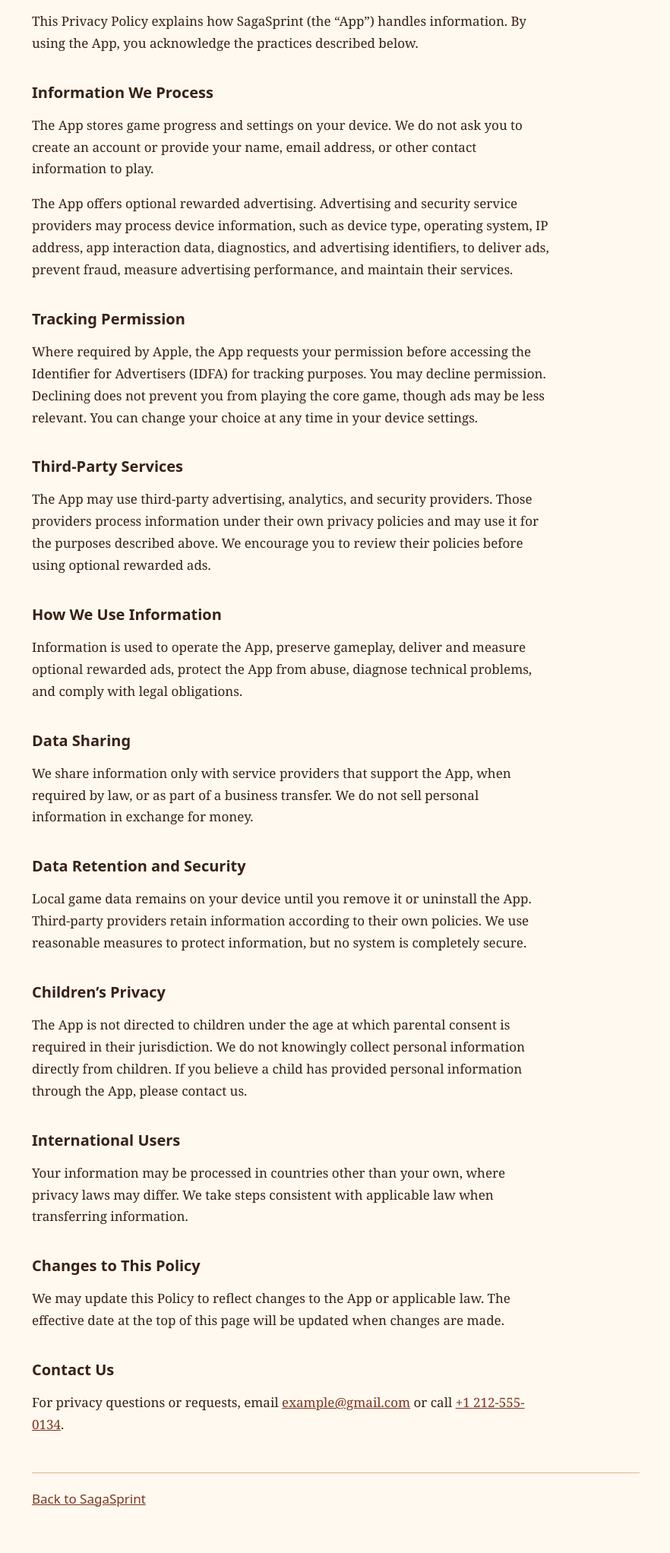
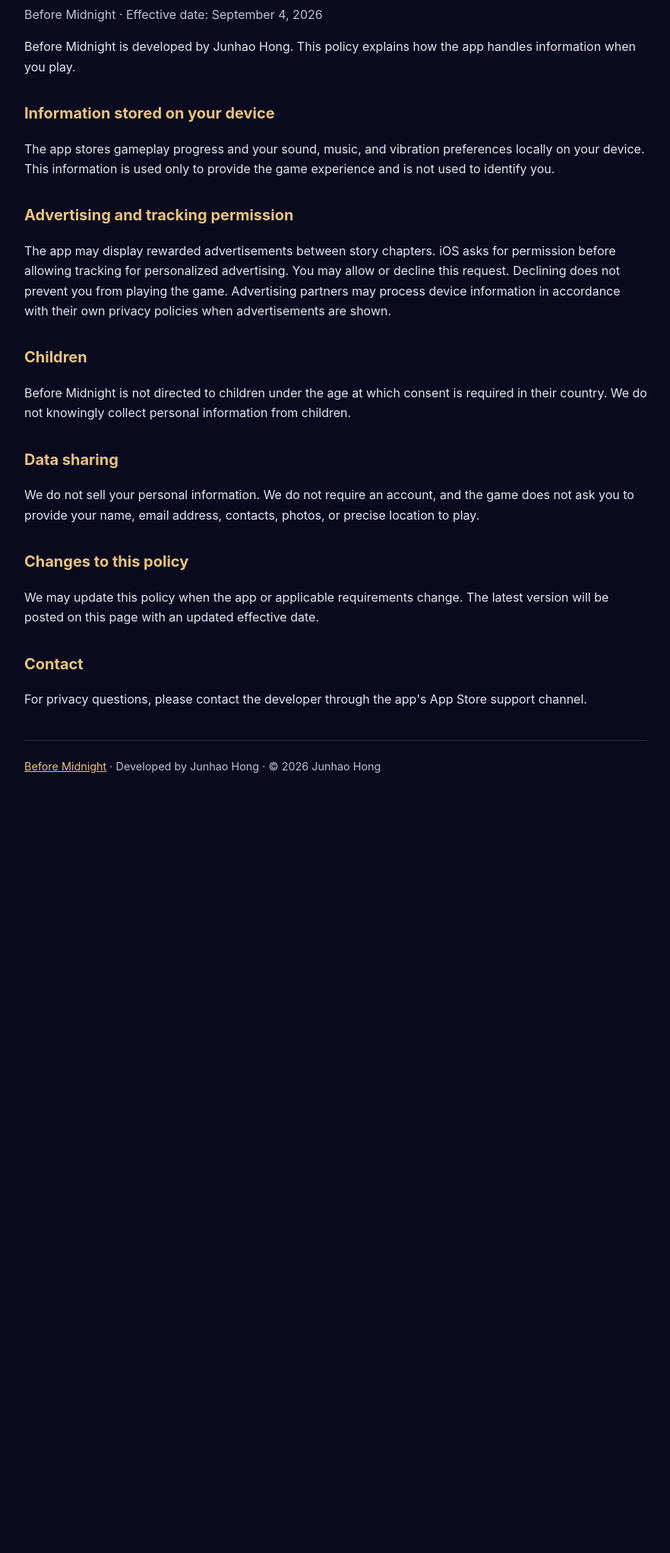
Before and after one commit to sethsethasetha-ctrl/Before-Midnight, a plain HTML site: page privacy.html in a window 1280 px wide. Shown: the part 164-2208 px from the top of the page at 76% size, without its empty margins (198-1080 px from the left). After the commit the page ends 1248 px from the top, so only its background shows below. Drawn offline with Linux system fonts and the light colour scheme.

Commit message:
Add files via upload

```diff
--- a/privacy.html
+++ b/privacy.html
@@ -3,59 +3,37 @@
 <head>
   <meta charset="utf-8">
   <meta name="viewport" content="width=device-width, initial-scale=1">
-  <meta name="description" content="Privacy Policy for SagaSprint.">
-  <title>Privacy Policy — SagaSprint</title>
+  <meta name="description" content="Privacy Policy for Before Midnight by Junhao Hong.">
+  <title>Privacy Policy — Before Midnight</title>
   <style>
-    :root { color-scheme: light; --ink: #382116; --paper: #fff9ef; --accent: #a9522d; }
-    * { box-sizing: border-box; }
-    body { margin: 0; color: var(--ink); background: var(--paper); font: 17px/1.7 Georgia, "Times New Roman", serif; }
-    main { width: min(800px, calc(100% - 40px)); margin: 0 auto; padding: 56px 0; }
-    h1 { margin: 0 0 8px; font-size: clamp(2.25rem, 8vw, 4.25rem); line-height: 1; letter-spacing: -.045em; }
-    h2 { margin: 38px 0 10px; font: 700 1.25rem/1.2 system-ui, sans-serif; }
-    p, li { max-width: 72ch; }
-    .date { margin: 0; color: #765345; font-family: system-ui, sans-serif; }
-    a { color: #7e351e; }
-    footer { margin-top: 48px; padding-top: 20px; border-top: 1px solid #d9b98d; font-family: system-ui, sans-serif; }
+    :root { color-scheme:dark; --ink:#0a0a1e; --panel:#151630; --gold:#e8c37f; --text:#f7f4ff; --muted:#c1c1d4; } *{box-sizing:border-box} body{margin:0;background:var(--ink);color:var(--text);font-family:-apple-system,BlinkMacSystemFont,"Segoe UI",sans-serif;line-height:1.65} main{width:min(820px,calc(100% - 40px));margin:auto;padding:64px 0} h1{font-size:clamp(2rem,6vw,3.4rem);margin:0 0 8px} h2{color:var(--gold);font-size:1.25rem;margin-top:32px} p,li{color:#e7e5f0}.muted{color:var(--muted)} a{color:var(--gold)} footer{border-top:1px solid #ffffff22;margin-top:40px;padding-top:22px;color:var(--muted);font-size:.9rem}
   </style>
 </head>
 <body>
   <main>
     <h1>Privacy Policy</h1>
-    <p class="date">Effective date: August 11, 2026</p>
-    <p>This Privacy Policy explains how SagaSprint (the “App”) handles information. By using the App, you acknowledge the practices described below.</p>
+    <p class="muted">Before Midnight · Effective date: September 4, 2026</p>
+    <p>Before Midnight is developed by Junhao Hong. This policy explains how the app handles information when you play.</p>
 
-    <h2>Information We Process</h2>
-    <p>The App stores game progress and settings on your device. We do not ask you to create an account or provide your name, email address, or other contact information to play.</p>
-    <p>The App offers optional rewarded advertising. Advertising and security service providers may process device information, such as device type, operating system, IP address, app interaction data, diagnostics, and advertising identifiers, to deliver ads, prevent fraud, measure advertising performance, and maintain their services.</p>
+    <h2>Information stored on your device</h2>
+    <p>The app stores gameplay progress and your sound, music, and vibration preferences locally on your device. This information is used only to provide the game experience and is not used to identify you.</p>
 
-    <h2>Tracking Permission</h2>
-    <p>Where required by Apple, the App requests your permission before accessing the Identifier for Advertisers (IDFA) for tracking purposes. You may decline permission. Declining does not prevent you from playing the core game, though ads may be less relevant. You can change your choice at any time in your device settings.</p>
+    <h2>Advertising and tracking permission</h2>
+    <p>The app may display rewarded advertisements between story chapters. iOS asks for permission before allowing tracking for personalized advertising. You may allow or decline this request. Declining does not prevent you from playing the game. Advertising partners may process device information in accordance with their own privacy policies when advertisements are shown.</p>
 
-    <h2>Third-Party Services</h2>
-    <p>The App may use third-party advertising, analytics, and security providers. Those providers process information under their own privacy policies and may use it for the purposes described above. We encourage you to review their policies before using optional rewarded ads.</p>
+    <h2>Children</h2>
+    <p>Before Midnight is not directed to children under the age at which consent is required in their country. We do not knowingly collect personal information from children.</p>
 
-    <h2>How We Use Information</h2>
-    <p>Information is used to operate the App, preserve gameplay, deliver and measure optional rewarded ads, protect the App from abuse, diagnose technical problems, and comply with legal obligations.</p>
+    <h2>Data sharing</h2>
+    <p>We do not sell your personal information. We do not require an account, and the game does not ask you to provide your name, email address, contacts, photos, or precise location to play.</p>
 
-    <h2>Data Sharing</h2>
-    <p>We share information only with service providers that support the App, when required by law, or as part of a business transfer. We do not sell personal information in exchange for money.</p>
+    <h2>Changes to this policy</h2>
+    <p>We may update this policy when the app or applicable requirements change. The latest version will be posted on this page with an updated effective date.</p>
 
-    <h2>Data Retention and Security</h2>
-    <p>Local game data remains on your device until you remove it or uninstall the App. Third-party providers retain information according to their own policies. We use reasonable measures to protect information, but no system is completely secure.</p>
+    <h2>Contact</h2>
+    <p>For privacy questions, please contact the developer through the app's App Store support channel.</p>
 
-    <h2>Children’s Privacy</h2>
-    <p>The App is not directed to children under the age at which parental consent is required in their jurisdiction. We do not knowingly collect personal information directly from children. If you believe a child has provided personal information through the App, please contact us.</p>
-
-    <h2>International Users</h2>
-    <p>Your information may be processed in countries other than your own, where privacy laws may differ. We take steps consistent with applicable law when transferring information.</p>
-
-    <h2>Changes to This Policy</h2>
-    <p>We may update this Policy to reflect changes to the App or applicable law. The effective date at the top of this page will be updated when changes are made.</p>
-
-    <h2>Contact Us</h2>
-    <p>For privacy questions or requests, email <a href="mailto:example@gmail.com">example@gmail.com</a> or call <a href="tel:+12125550134">+1 212-555-0134</a>.</p>
-
-    <footer><a href="index.html">Back to SagaSprint</a></footer>
+    <footer><a href="index.html">Before Midnight</a> · Developed by Junhao Hong · © 2026 Junhao Hong</footer>
   </main>
 </body>
 </html>
```
Also changed, not shown: index.html (+32 -35 lines).
